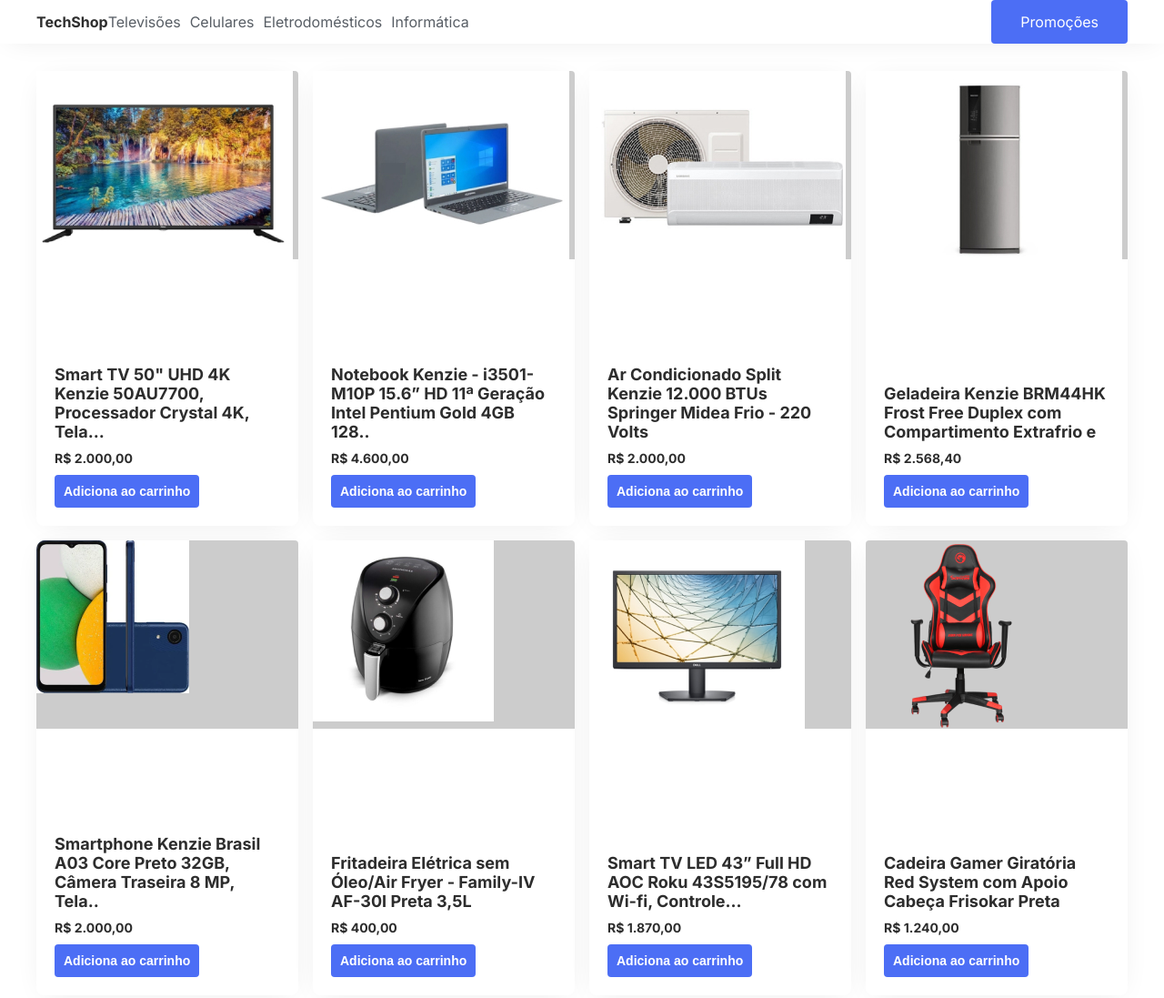
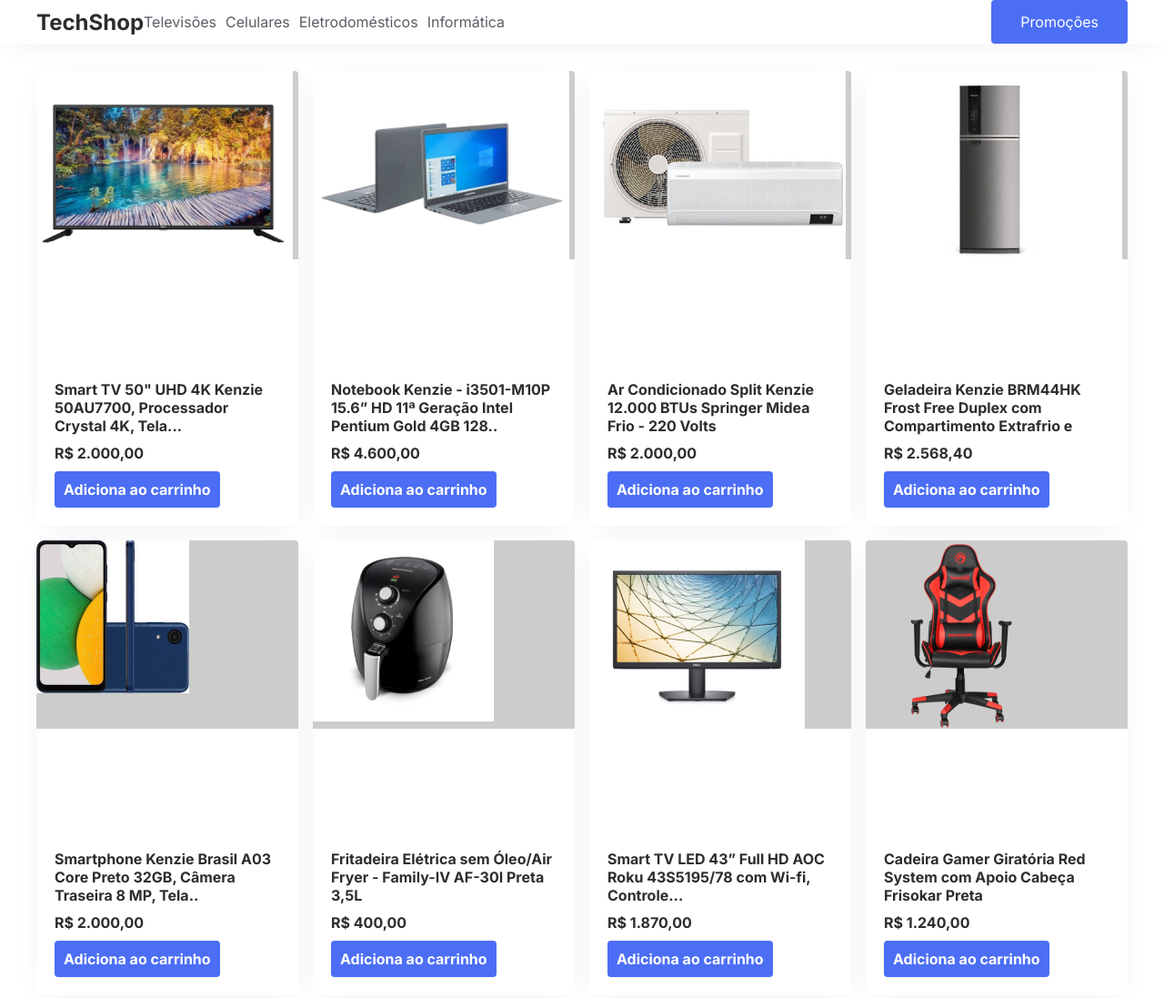
Before and after one commit to Kenzie-Academy-Brasil-Developers/m1-s1-e-commerce-com-flexbox-sergio1pj, a plain HTML site: page index.html in a window 1280 px wide. Shown: the whole page at 91% size. Drawn offline with Linux system fonts and the light colour scheme.

Commit message:
Corrigindo font-size

```diff
--- a/style.css
+++ b/style.css
@@ -1,4 +1,4 @@
-    html,body,figure,header,ul,li,img,p,h1,h2,h3,nav,div,a, section{
+    html,body,figure,header,ul,li,img,p,h1,h2,h3,nav,div,a, section, button{
         margin: 0;
         padding: 0;
         list-style: none;
@@ -60,6 +60,10 @@
         border-radius: 4px;
     }
 
+    .logo{
+        font-size: 24px;
+    }
+
    .products-wrapper{
         display:flex;
         flex-wrap: wrap;
@@ -92,13 +96,11 @@
     }
 
     .product-card-info h3{
-        font-size: 18px;
         font-weight: bold;
         margin-bottom: 10px;
     }
 
     .product-card-info p{
-        font-size: 14px;
         font-weight: bold;
         margin-bottom: 10px;
     }
@@ -109,7 +111,6 @@
         border: none;
         padding: 10px;
         border-radius: 4px;
-        font-size: 14px;
         font-weight: bold;
         cursor: pointer;
     }
```
